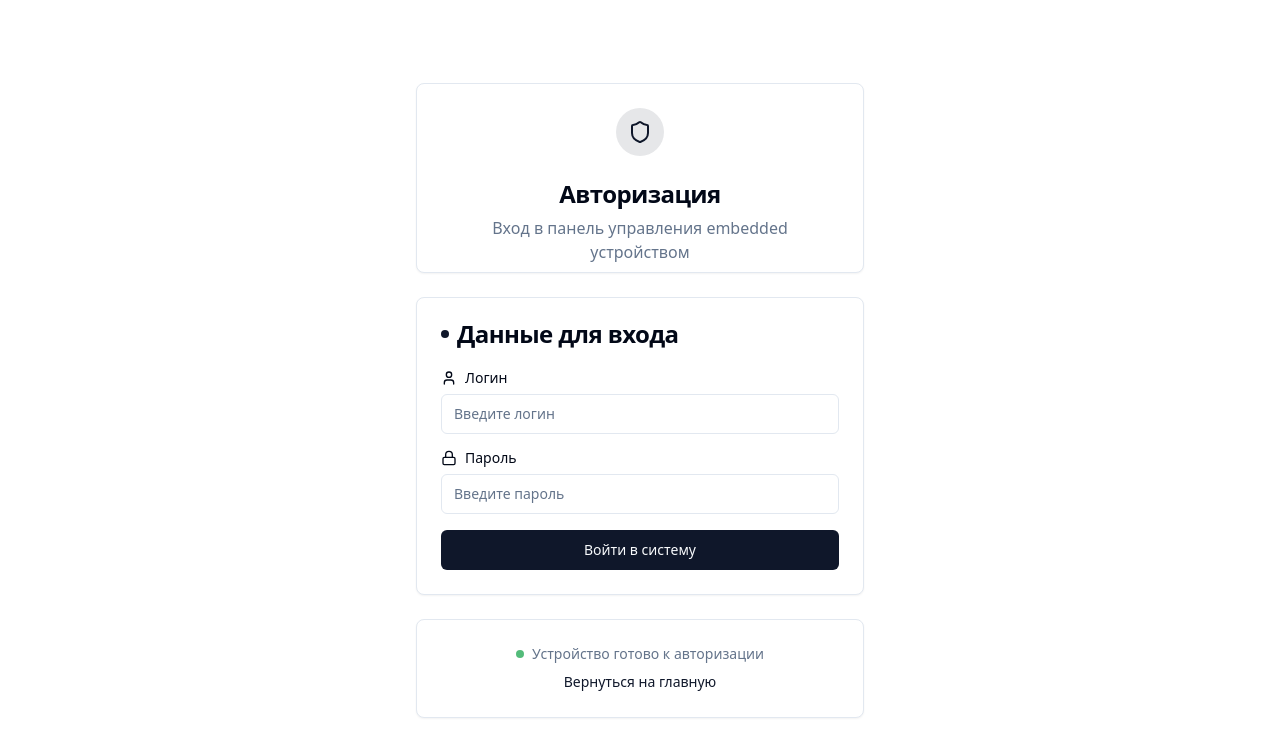
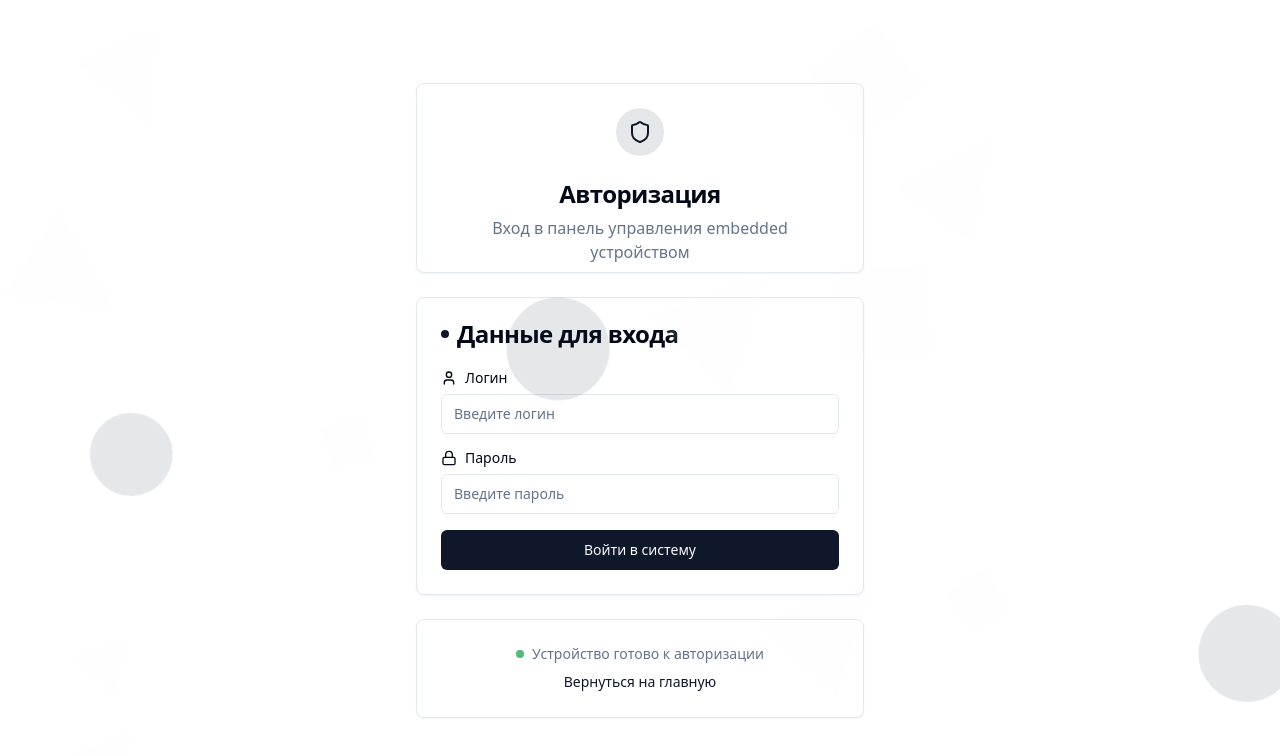
Before and after one commit to kshypachov/smart-suggestion-maker, a React (Vite) app: page /login in a window 1280 px wide. Shown: the top 756 px of the page. Built offline with nearby package versions, Linux system fonts and the light colour scheme; the HTML template or start-up script is replaced by a standard one.

Commit message:
feat: Add geometric background to login page

```diff
--- /dev/null
+++ b/src/components/AnimatedGeometricBackground.tsx
@@ -0,0 +1,118 @@
+import { useEffect, useState } from "react";
+
+interface Shape {
+  id: number;
+  type: "circle" | "square" | "triangle";
+  x: number;
+  y: number;
+  size: number;
+  duration: number;
+  delay: number;
+  rotation: number;
+}
+
+const AnimatedGeometricBackground = () => {
+  const [shapes, setShapes] = useState<Shape[]>([]);
+
+  useEffect(() => {
+    const generateShapes = () => {
+      const newShapes: Shape[] = [];
+      const shapeTypes: ("circle" | "square" | "triangle")[] = ["circle", "square", "triangle"];
+
+      for (let i = 0; i < 15; i++) {
+        newShapes.push({
+          id: i,
+          type: shapeTypes[Math.floor(Math.random() * shapeTypes.length)],
+          x: Math.random() * 100,
+          y: Math.random() * 100,
+          size: Math.random() * 80 + 40,
+          duration: Math.random() * 20 + 15,
+          delay: Math.random() * 5,
+          rotation: Math.random() * 360,
+        });
+      }
+
+      setShapes(newShapes);
+    };
+
+    generateShapes();
+  }, []);
+
+  const renderShape = (shape: Shape) => {
+    const baseClasses = "absolute opacity-10 dark:opacity-5";
+    const animationStyle = {
+      animation: `float-${shape.id} ${shape.duration}s ease-in-out infinite`,
+      animationDelay: `${shape.delay}s`,
+      left: `${shape.x}%`,
+      top: `${shape.y}%`,
+      width: `${shape.size}px`,
+      height: `${shape.size}px`,
+      transform: `rotate(${shape.rotation}deg)`,
+    };
+
+    switch (shape.type) {
+      case "circle":
+        return (
+          <div
+            key={shape.id}
+            className={`${baseClasses} rounded-full bg-primary`}
+            style={animationStyle}
+          />
+        );
+      case "square":
+        return (
+          <div
+            key={shape.id}
+            className={`${baseClasses} bg-secondary`}
+            style={animationStyle}
+          />
+        );
+      case "triangle":
+        return (
+          <div
+            key={shape.id}
+            className={`${baseClasses}`}
+            style={{
+              ...animationStyle,
+              width: 0,
+              height: 0,
+              borderLeft: `${shape.size / 2}px solid transparent`,
+              borderRight: `${shape.size / 2}px solid transparent`,
+              borderBottom: `${shape.size}px solid hsl(var(--accent))`,
+            }}
+          />
+        );
+      default:
+        return null;
+    }
+  };
+
+  return (
+    <>
+      <div className="fixed inset-0 overflow-hidden pointer-events-none">
+        {shapes.map((shape) => renderShape(shape))}
+      </div>
+
+      <style>
+        {shapes.map((shape) => `
+          @keyframes float-${shape.id} {
+            0%, 100% {
+              transform: translate(0, 0) rotate(${shape.rotation}deg);
+            }
+            25% {
+              transform: translate(${Math.random() * 60 - 30}px, ${Math.random() * 60 - 30}px) rotate(${shape.rotation + 90}deg);
+            }
+            50% {
+              transform: translate(${Math.random() * 80 - 40}px, ${Math.random() * 80 - 40}px) rotate(${shape.rotation + 180}deg);
+            }
+            75% {
+              transform: translate(${Math.random() * 60 - 30}px, ${Math.random() * 60 - 30}px) rotate(${shape.rotation + 270}deg);
+            }
+          }
+        `).join('\n')}
+      </style>
+    </>
+  );
+};
+
+export default AnimatedGeometricBackground;
--- a/src/pages/Login.tsx
+++ b/src/pages/Login.tsx
@@ -10,6 +10,7 @@ import { useToast } from "@/hooks/use-toast";
 import { useLanguage } from "@/hooks/useLanguage";
 import { Lock, User, Shield } from "lucide-react";
 import { Link } from "react-router-dom";
+import AnimatedGeometricBackground from "@/components/AnimatedGeometricBackground";
 
 const Login = () => {
   const { toast } = useToast();
@@ -44,7 +45,8 @@ const Login = () => {
   };
 
   return (
-    <div className="min-h-screen bg-background flex items-center justify-center p-6">
+    <div className="min-h-screen bg-background flex items-center justify-center p-6 relative">
+      <AnimatedGeometricBackground />
       <div className="w-full max-w-md space-y-6 animate-fade-in">
         {/* Header Card */}
         <Card className="animate-scale-in">
```
